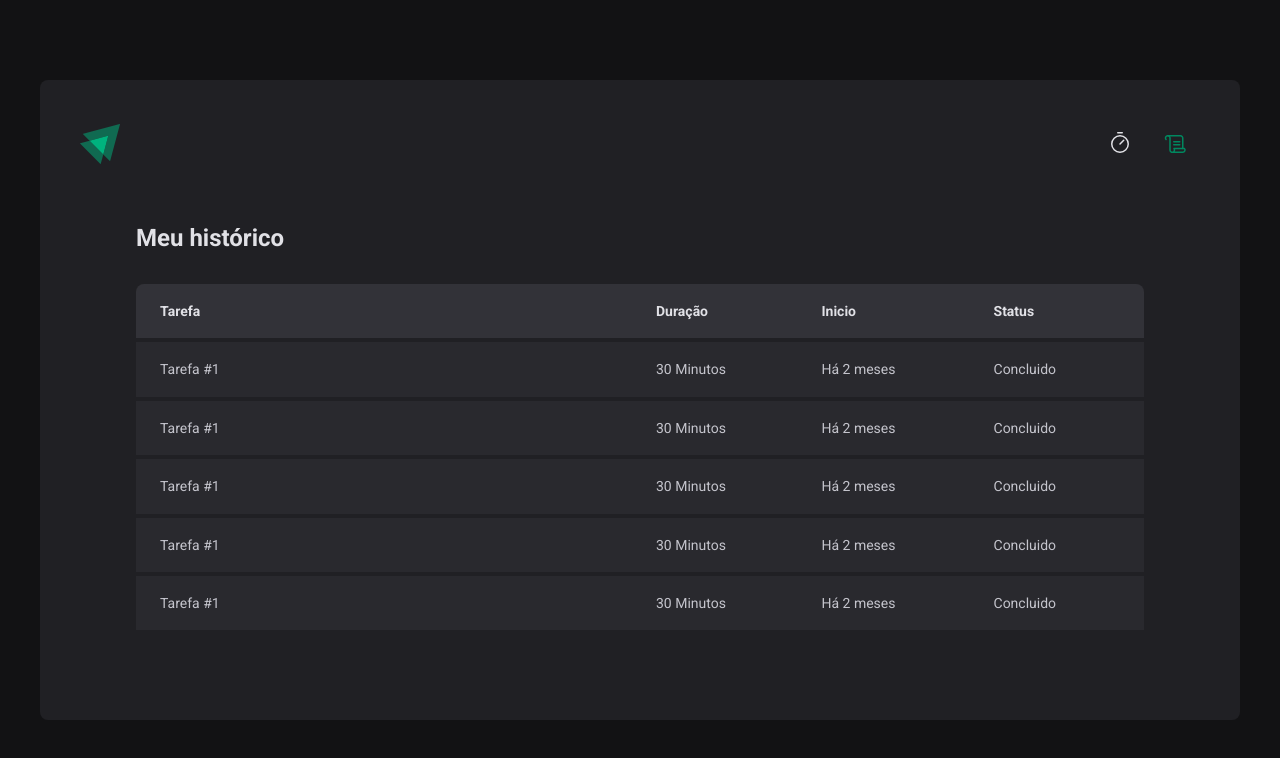
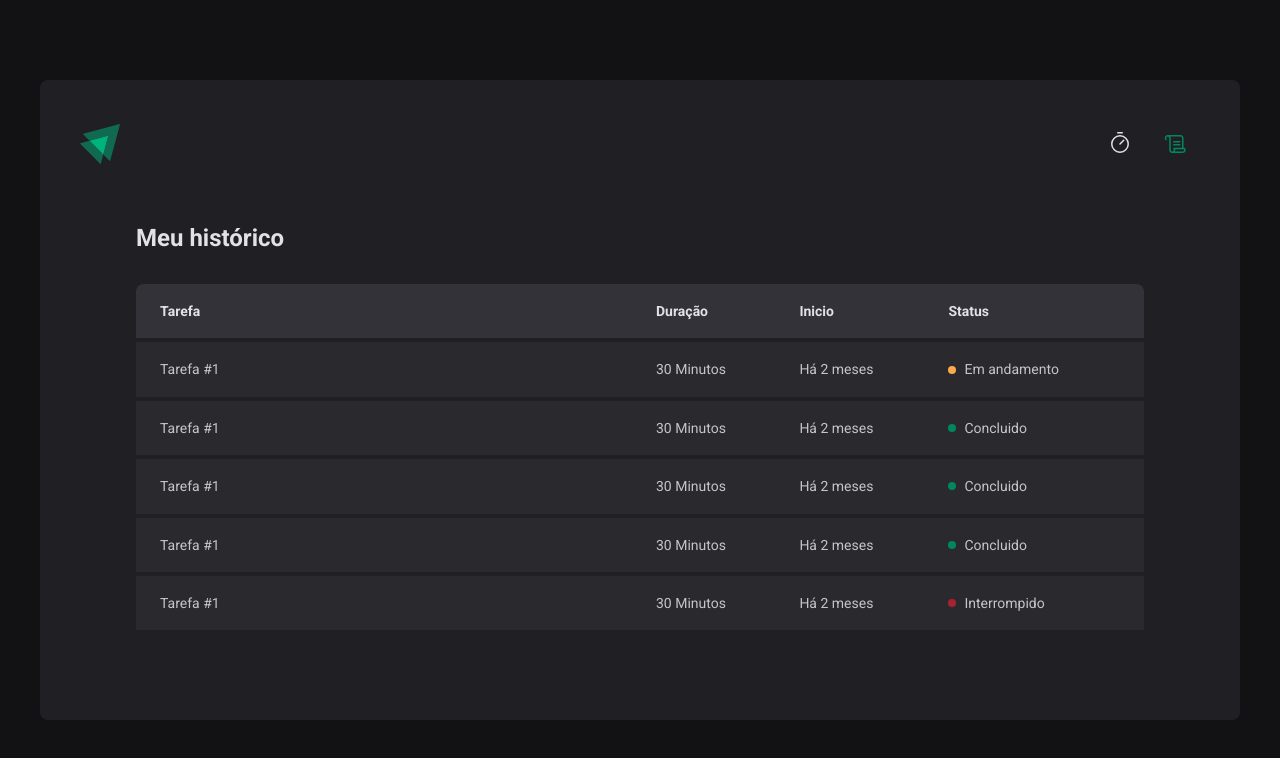
Before and after one commit to Bruno-Camargo-V3ktor/Your-Time, a React (Vite) app: page /history in a window 1280 px wide. Shown: the top 758 px of the page. Built offline with nearby package versions, Linux system fonts and the light colour scheme.

Commit message:
✨ feat: 'Criando um componente estilizado para representa o item  e status na tabela de historico'

```diff
--- a/src/pages/History/index.tsx
+++ b/src/pages/History/index.tsx
@@ -2,7 +2,7 @@
 
 // *********************************************************** \\
 
-import { HistoryContainer, HistoryList } from "./styles";
+import { HistoryContainer, HistoryList, Status } from "./styles";
 
 export function History( ) {
 
@@ -13,6 +13,7 @@
 
             <HistoryList>
                 <table>
+
                     <thead>
                         <tr>
                             <th>Tarefa</th>
@@ -27,37 +28,53 @@
                             <td>Tarefa #1</td>
                             <td>30 Minutos</td>
                             <td>Há 2 meses</td>
-                            <td>Concluido</td>
+
+                            <td>
+                                <Status statusColor="yellow">Em andamento</Status>
+                            </td>
                         </tr>
 
                         <tr>
                             <td>Tarefa #1</td>
                             <td>30 Minutos</td>
                             <td>Há 2 meses</td>
-                            <td>Concluido</td>
+
+                            <td>
+                                <Status statusColor="green">Concluido</Status>
+                            </td>
                         </tr>
 
                         <tr>
                             <td>Tarefa #1</td>
                             <td>30 Minutos</td>
                             <td>Há 2 meses</td>
-                            <td>Concluido</td>
+
+                            <td>
+                                <Status statusColor="green">Concluido</Status>
+                            </td>
                         </tr>
 
                         <tr>
                             <td>Tarefa #1</td>
                             <td>30 Minutos</td>
                             <td>Há 2 meses</td>
-                            <td>Concluido</td>
+
+                            <td>
+                                <Status statusColor="green">Concluido</Status>
+                            </td>
                         </tr>
 
                         <tr>
                             <td>Tarefa #1</td>
                             <td>30 Minutos</td>
                             <td>Há 2 meses</td>
-                            <td>Concluido</td>
+
+                            <td>
+                                <Status statusColor="red">Interrompido</Status>
+                            </td>
                         </tr>
                     </tbody>
+
                 </table>
             </HistoryList>
         </HistoryContainer>
--- a/src/pages/History/styles.ts
+++ b/src/pages/History/styles.ts
@@ -1,4 +1,16 @@
 import styled from "styled-components";
+
+const STATUS_COLORS = {
+    yellow: 'yellow500',
+    green: 'green500',
+    red: 'red500'
+} as const
+
+interface StatusProps {
+    statusColor: keyof typeof STATUS_COLORS
+}
+
+// *********************************************************** \\
 
 export const HistoryContainer = styled.main`
     display: flex;
@@ -69,3 +81,20 @@
 
     }
 `;
+
+export const Status = styled.span<StatusProps>`
+    display: flex;
+    align-items: center;
+    gap: 0.5rem;
+
+    &::before {
+        content: '';
+
+        width: 0.5rem;
+        height: 0.5rem;
+
+        border-radius: 50%;
+
+        background: ${ props => props.theme[ STATUS_COLORS[props.statusColor] ] }
+    }
+`;
```
